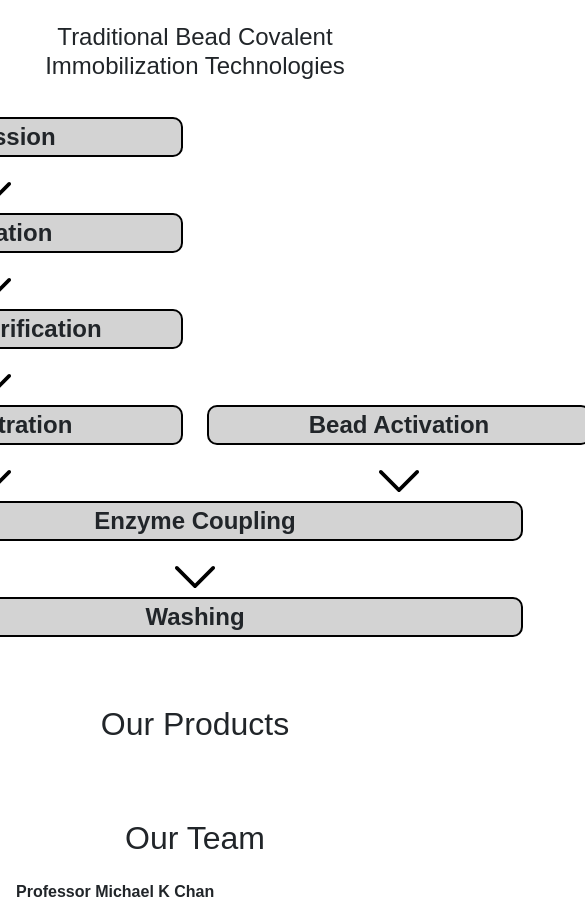
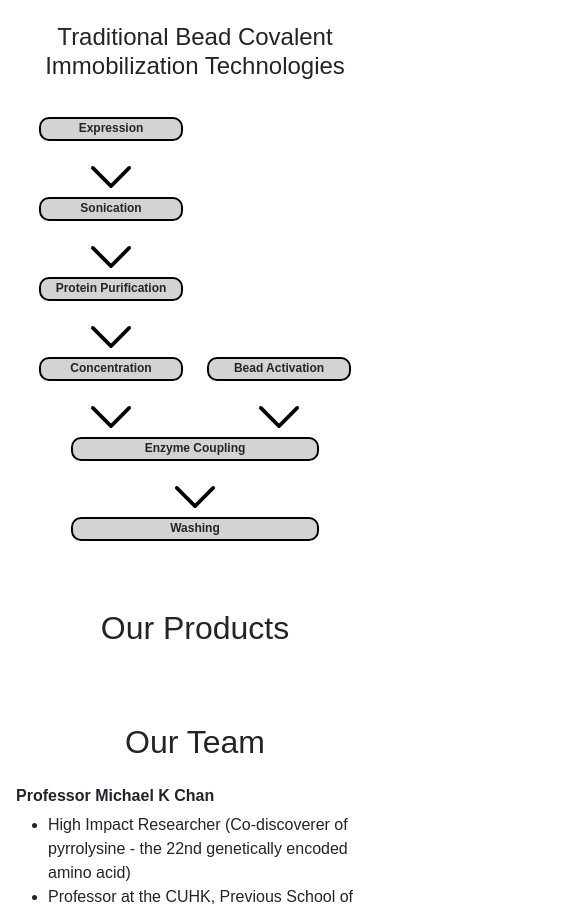
Before and after one commit to Gordon-coder/robozyme, a React (Vite) app: page / in a window 390 px wide. Shown: the part 869-1781 px from the top of the page, 585 px wide, since content can reach past the window. Built offline with nearby package versions, Linux system fonts and the light colour scheme.

Commit message:
update our-tech responsiveness

```diff
--- a/src/css/style.css
+++ b/src/css/style.css
@@ -33,72 +33,7 @@ p {
     border-radius: 10px;
     text-align: center;
     background-color: lightgray;
-}
-
-@media only screen and (max-width: 900px) {
-    h1 {
-        font-size: 32px;
-    }
-
-    h4 {
-        font-size: 24px;
-    }
-
-    p {
-        font-size: 14px;
-    }
-
-    .nav-link {
-        font-size: 14px;
-    }
-
-    .width-1 {
-        max-width: 44px;
-    }
-
-    .width-2 {
-        max-width: 112px;
-    }
-
-    .width-3 {
-        max-width: 180px;
-    }
-
-    .width-4 {
-        max-width: 248px;
-    }
-
-    .width-5 {
-        max-width: 316px;
-    }
-
-    .width-6 {
-        max-width: 384px;
-    }
-
-    .width-7 {
-        max-width: 452px;
-    }
-
-    .width-8 {
-        max-width: 520px;
-    }
-
-    .width-9 {
-        max-width: 588px;
-    }
-
-    .width-10 {
-        max-width: 656px;
-    }
-
-    .width-11 {
-        max-width: 724px;
-    }
-
-    .width-12 {
-        max-width: 900px;
-    }
+    height:40px;
 }
 
 .width-1 {
@@ -184,3 +119,86 @@ p {
     margin-right: 12px;
     margin-left: 12px;
 }
+
+@media only screen and (max-width: 900px) {
+    h1 {
+        font-size: 32px;
+    }
+
+    h4 {
+        font-size: 24px;
+    }
+
+    p {
+        font-size: 14px;
+    }
+
+    .process {
+        font-size: 12px;
+        height: 24px;
+    }
+
+    .nav-link {
+        font-size: 14px;
+    }
+
+    .width-1 {
+        max-width: 44px;
+        min-width: 14px;
+    }
+
+    .width-2 {
+        max-width: 112px;
+        min-width: 40px;
+    }
+
+    .width-3 {
+        max-width: 180px;
+        min-width: 66px;
+    }
+
+    .width-4 {
+        max-width: 248px;
+        min-width: 92px;
+    }
+
+    .width-5 {
+        max-width: 316px;
+        min-width: 118px;
+    }
+
+    .width-6 {
+        max-width: 384px;
+        min-width: 144px;
+    }
+
+    .width-7 {
+        max-width: 452px;
+        min-width: 170px;
+    }
+
+    .width-8 {
+        max-width: 520px;
+        min-width: 196px;
+    }
+
+    .width-9 {
+        max-width: 588px;
+        min-width: 222px;
+    }
+
+    .width-10 {
+        max-width: 656px;
+        min-width: 248px;
+    }
+
+    .width-11 {
+        max-width: 724px;
+        min-width: 274px;
+    }
+
+    .width-12 {
+        max-width: 900px;
+        min-width: 300px;
+    }
+}
```
